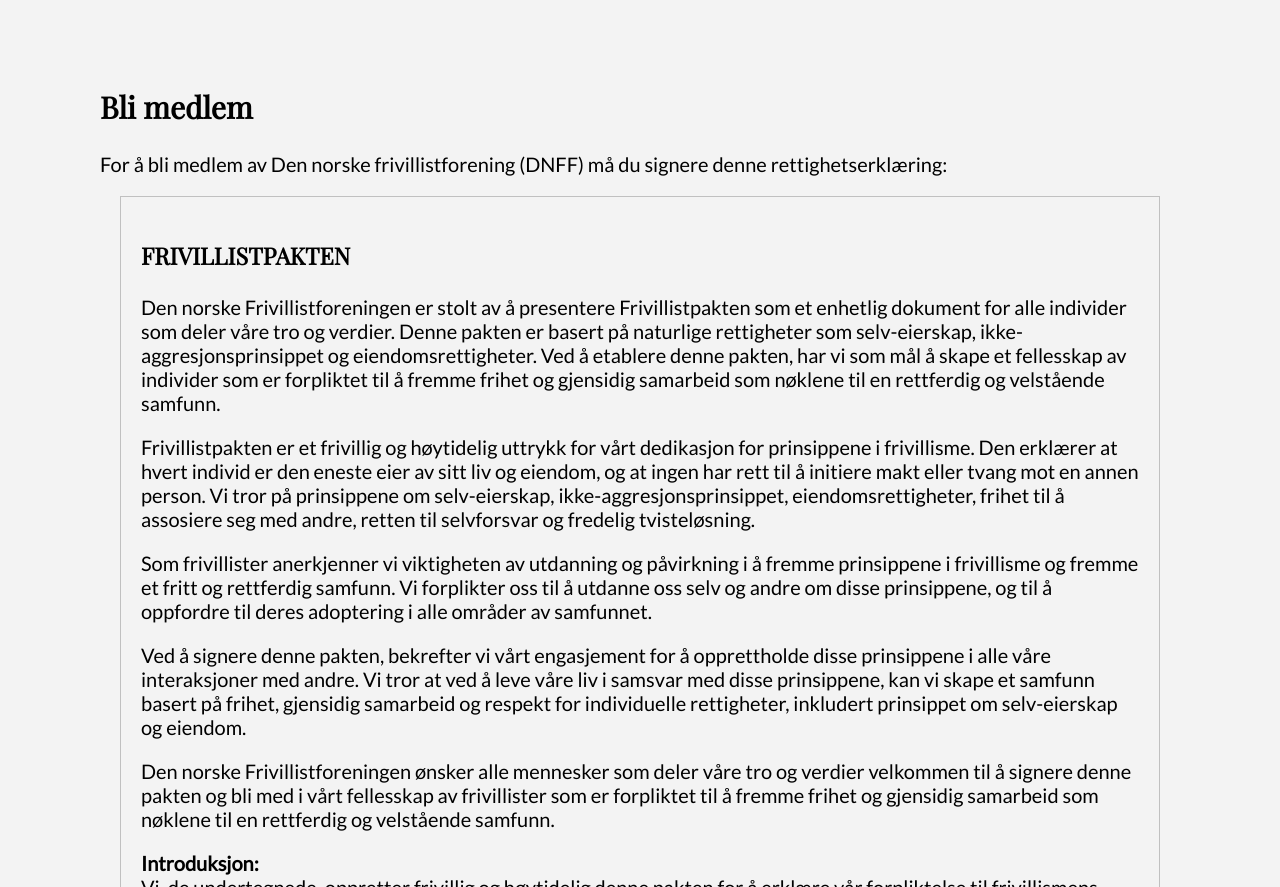
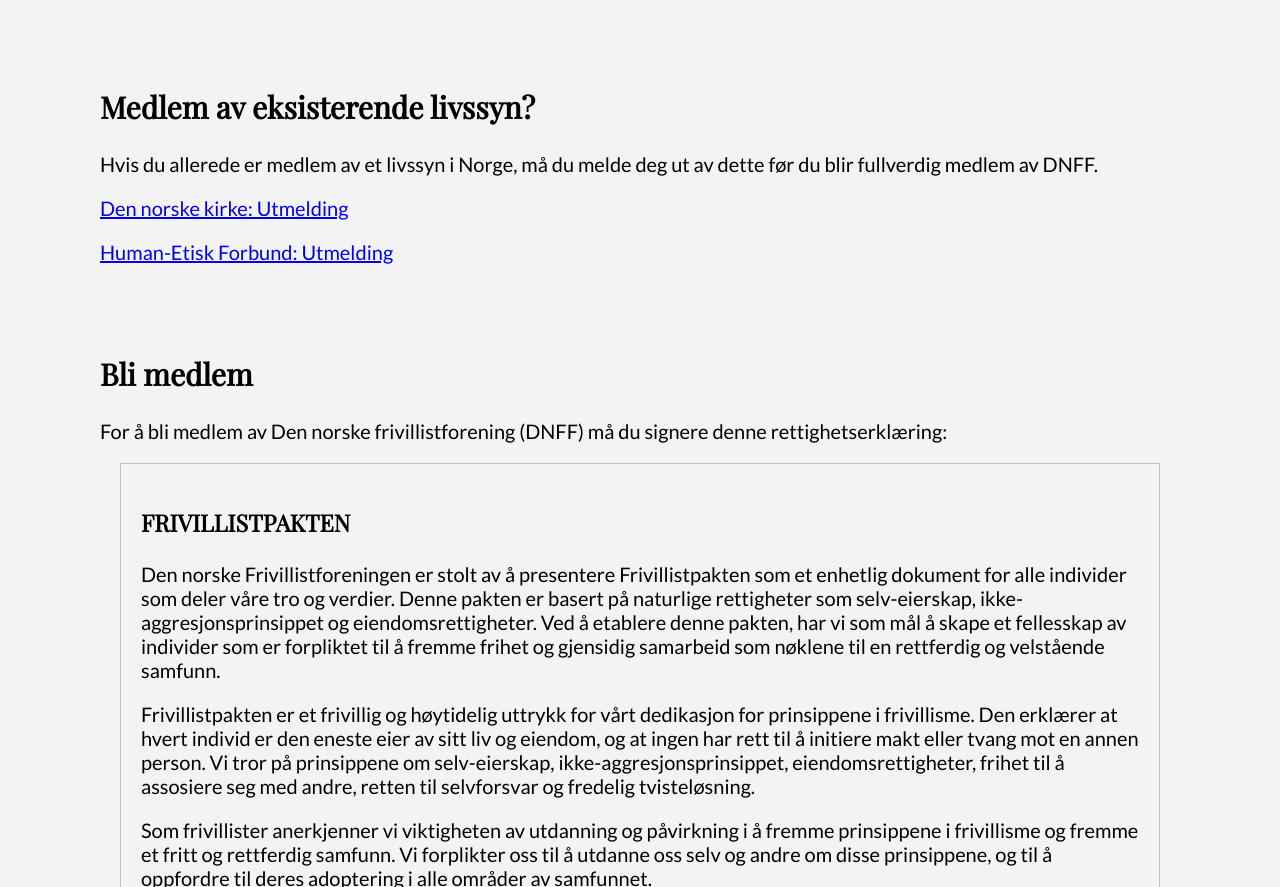
Before and after one commit to Frivillist/frivillist.no, a plain HTML site: page docs/index.html in a window 1280 px wide. Shown: the part 1459-2346 px from the top of the page. Drawn offline with nearby package versions, Linux system fonts and the light colour scheme.

Commit message:
Utmelding av eksisterende livssyn

```diff
--- a/docs/index.html
+++ b/docs/index.html
@@ -228,6 +228,21 @@
       </div>
     </div>
 
+    <h2>Medlem av eksisterende livssyn?</h2>
+
+    <p>
+      Hvis du allerede er medlem av et livssyn i Norge, må du melde deg ut av
+      dette før du blir fullverdig medlem av DNFF.
+    </p>
+
+    <p>
+      <a href="https://www.kirken.no/nb-NO/om-kirken/minside/inn--og-utmelding1/Inn-%20og%20utmelding/" target="_blank">Den norske kirke: Utmelding</a>
+    </p>
+
+    <p>
+      <a href="https://www.human.no/bli-medlem/utmelding" target="_blank">Human-Etisk Forbund: Utmelding</a>
+    </p>
+
     <h2 id="medlem">Bli medlem</h2>
 
     <p>
```
